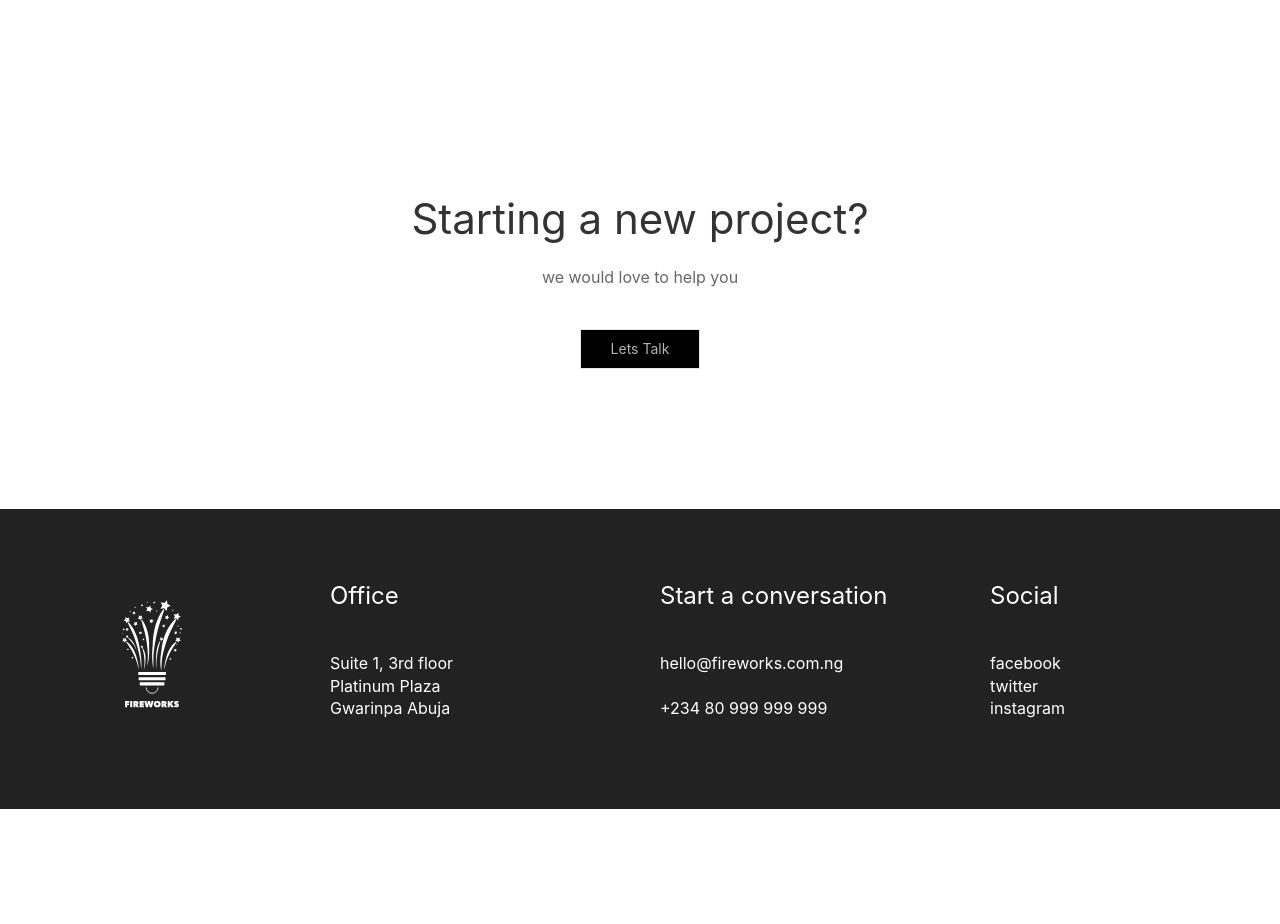
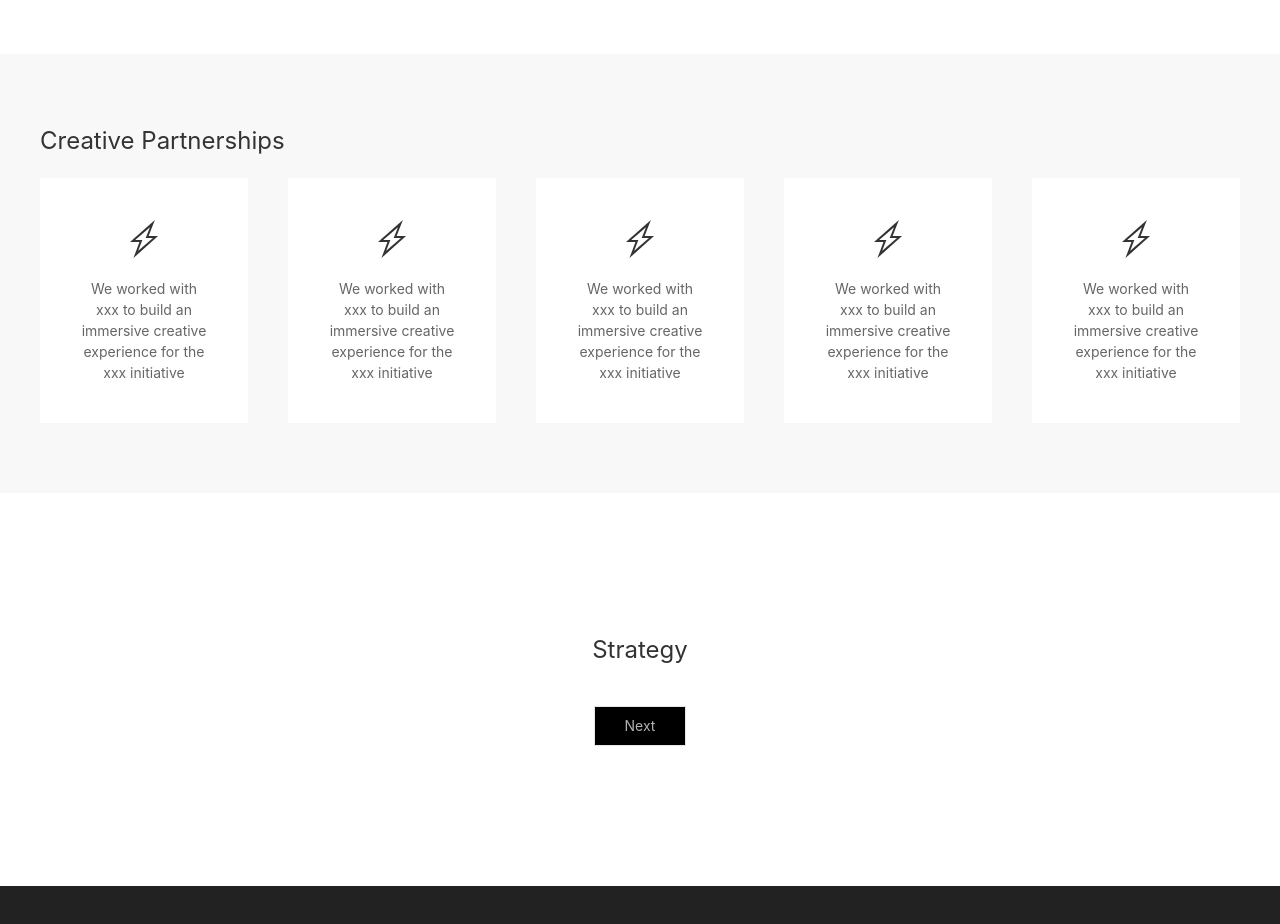
Before and after one commit to hightechgrace/fireworks-web, a React (Create React App) app: page /creative in a window 1280 px wide. Shown: the part 2040-2964 px from the top of the page. Before the commit the page ends 2849 px from the top, so only its background shows below. Built offline with nearby package versions, Linux system fonts and the light colour scheme.

Commit message:
add custom styling

```diff
--- a/src/components/App.js
+++ b/src/components/App.js
@@ -11,7 +11,7 @@ class App extends Component {
             <source src={vid} type="video/mp4" />
           </video>
           <div class="uk-overlay uk-dark uk-position-center">
-            <img style={{ marginRight: 'auto', marginLeft: 'auto', display: 'block' }} src={logo} width='400' />
+            <img className='app-logo' src={logo} width='400' />
 
             <h3 className='uk-text-center'>By combining Storytelling (the oldest form of communication) and <br />
               Technology (the art, craft and skills of using science to solve problems) <br />
--- a/src/components/Creative.js
+++ b/src/components/Creative.js
@@ -17,7 +17,7 @@ class Home extends Component {
                             <div className="uk-width-1-4@m">
                                 <h4>Creative</h4>
 
-                                <div className="uk-card uk-light uk-card-default uk-card-body uk-margin-large-top uk-text-left" style={{ backgroundColor: '#000' }}>
+                                <div className="uk-card uk-light uk-card-default uk-card-body uk-margin-large-top uk-text-left black-bg">
                                     <h3>Creative <br />
                                         Contents that work</h3>
                                 </div>
@@ -33,8 +33,8 @@ class Home extends Component {
 
                         <h3>
                             Our goal is to create content that works. Our team of creatives (writers, designers, art directors, editors, animators, directors and producers) all work together to produce quality content for every digital platform.</h3>
-                        <div className='uk-margins' style={{ width: '10%', borderBottom: '3px solid #FF3860' }}></div>
-                        <button className="uk-margin-top uk-button uk-button-large uk-text-capitalize uk-light" style={{ backgroundColor: '#000' }}>Explore</button>
+                        <div className='uk-margins red-bar'></div>
+                        <button className="uk-margin-top uk-button uk-button-large uk-text-capitalize uk-light black-btn">Explore</button>
 
                     </div>
                 </div>
@@ -69,11 +69,52 @@ class Home extends Component {
                         </div>
                     </div>
                 </div>
+
+                <div className="uk-section uk-section-muted">
+                    <div className="uk-container">
+                        <h3>Creative Partnerships</h3>
+
+                        <div className="uk-child-width-1-5@s uk-text-center" data-uk-grid>
+                            <div>
+                                <div className="no-shadow uk-card uk-card-default uk-card-body">
+                                <h5><span data-uk-icon="icon: bolt; ratio: 2"></span></h5>
+                                <p className='uk-text-small'>We worked with xxx to build an immersive creative experience for the xxx initiative</p>
+                                </div>
+                            </div>
+                            <div>
+                                <div className="no-shadow uk-card uk-card-default uk-card-body">
+                                <h5><span data-uk-icon="icon: bolt; ratio: 2"></span></h5>
+                                <p className='uk-text-small'>We worked with xxx to build an immersive creative experience for the xxx initiative</p>
+                                </div>
+                            </div>
+                            <div>
+                                <div className="no-shadow uk-card uk-card-default uk-card-body">
+                                <h5><span data-uk-icon="icon: bolt; ratio: 2"></span></h5>
+                                <p className='uk-text-small'>We worked with xxx to build an immersive creative experience for the xxx initiative</p>
+                                </div>
+                            </div>
+                            <div>
+                                <div className="no-shadow uk-card uk-card-default uk-card-body">
+                                <h5><span data-uk-icon="icon: bolt; ratio: 2"></span></h5>
+                                <p className='uk-text-small'>We worked with xxx to build an immersive creative experience for the xxx initiative</p>
+                                </div>
+                            </div>
+                            <div>
+                                <div className="no-shadow uk-card uk-card-default uk-card-body">
+                                <h5><span data-uk-icon="icon: bolt; ratio: 2"></span></h5>
+                                <p className='uk-text-small'>We worked with xxx to build an immersive creative experience for the xxx initiative</p>
+                                </div>
+                            </div>
+
+                        </div>
+                    </div>
+                </div>
+
+
                 <div className="uk-section uk-section-large ">
                     <div className="uk-container uk-text-center">
-                        <h1 className='uk-heading-primary'> Starting a new project?</h1>
-                        <p>we would love to help you </p>
-                        <button className="uk-margin-top uk-button uk-button-default uk-text-capitalize uk-light" style={{ backgroundColor: '#000' }}>Lets Talk</button>
+                        <h3 className=''> Strategy</h3>
+                        <button className="uk-margin-top uk-button uk-button-default uk-text-capitalize uk-light" style={{ backgroundColor: '#000' }}>Next</button>
 
                     </div>
                 </div>
--- a/src/components/Home.js
+++ b/src/components/Home.js
@@ -27,20 +27,20 @@ class Home extends Component {
                     </div>
                 </div>
                 <div className="uk-section uk-section-secondary uk-light">
-                    <div className="uk-container" style={{ minHeight: '80vH' }}>
+                    <div className="uk-container home-view">
                         <h3>OUR BRANDS </h3>
                         <div className="uk-child-width-1-2@m uk-text-center uk-grid-match" data-uk-grid>
                             <div className=''>
                                 <div className="uk-inline" >
                                     <img src={young} alt="" />
                                     <div className=''>
-                                        <div className=" uk-width-medium uk-card uk-card-default uk-padding-small uk-position-center-left uk-text-left" style={{ left: '20px', marginTop: '170px' }}>
+                                        <div className=" uk-width-medium uk-card uk-card-default uk-padding-small uk-position-center-left uk-text-left brand-card">
                                             <div className='uk-padding-small'>
-                                                <img src={young_logo} width='100' />
+                                                <img src={young_logo} width='100' alt=''/>
                                                 <p>news, pop culture and lifestyle magazine. the voice of a movement, expressing the passions and narrative of a generation that refuses to be left behind</p>
 
-                                                <div className='uk-margins' style={{ width: '50%', borderBottom: '3px solid #FF3860' }}></div>
-                                                <button className="uk-margin-top uk-button uk-button-default uk-text-capitalize" style={{ backgroundColor: '#000' }}>Explore</button>
+                                                <div className='uk-margins red-card-bar'></div>
+                                                <button className="uk-margin-top uk-button uk-button-default uk-text-capitalize black-btn">Explore</button>
                                             </div>
                                         </div>
                                     </div>
@@ -52,12 +52,12 @@ class Home extends Component {
                                     <div className="uk-inline" >
                                         <img src={tori} alt="" />
                                         <div>
-                                            <div className=" uk-width-medium uk-card uk-card-default uk-padding-small uk-position-center-left uk-text-left" style={{ left: '20px', marginTop: '170px' }}>
+                                            <div className=" uk-width-medium uk-card uk-card-default uk-padding-small uk-position-center-left uk-text-left brand-card">
                                                 <div className='uk-padding-small'>
-                                                    <img src={tori_logo} width='130' />
+                                                    <img src={tori_logo} width='130' alt=''/>
                                                     <p>toritori tells Nigeria’s story by telling Nigerians’ stories through documentary, articles, videography and photography.<br /><br /><br /><br /></p>
-                                                    <div className='uk-margins' style={{ width: '50%', borderBottom: '3px solid #FF3860' }}></div>
-                                                    <button className="uk-margin-top uk-button uk-button-default uk-text-capitalize" style={{ backgroundColor: '#000' }}>Explore</button>
+                                                    <div className='uk-margins red-card-bar'></div>
+                                                    <button className="uk-margin-top uk-button uk-button-default uk-text-capitalize black-btn">Explore</button>
                                                 </div>
                                             </div>
                                         </div>
@@ -161,7 +161,7 @@ class Home extends Component {
                     <div className="uk-container uk-text-center">
                         <h1 class='uk-heading-primary'> Starting a new project?</h1>
                         <p>we would love to help you </p>
-                        <button className="uk-margin-top uk-button uk-button-default uk-text-capitalize uk-light" style={{ backgroundColor: '#000' }}>Lets Talk</button>
+                        <button className="uk-margin-top uk-button uk-button-default uk-text-capitalize uk-light black-btn">Lets Talk</button>
 
                     </div>
                 </div>
--- /dev/null
+++ b/src/custom.css
@@ -0,0 +1,38 @@
+/* Custom Styling */
+.app-logo{
+    margin-right: auto !important;
+    margin-left: auto !important;
+    display: block !important;
+}
+
+.home-view{
+    min-height: 80vH !important;
+}
+
+.brand-card{
+    left: 20px !important;
+    margin-top: 170px !important;
+}
+
+.black-btn{
+    background-color: #000 !important;
+}
+
+.black-bg{
+    background-color: #000 !important;
+}
+
+.red-card-bar{
+    width: 50% !important;
+    border-bottom: 3px solid #FF3860 !important;
+}
+
+.red-bar{
+    width: 10% !important;
+    border-bottom: 3px solid #FF3860 !important;
+}
+
+.no-shadow{
+    -webkit-box-shadow: none !important;
+    box-shadow: none !important;
+}
--- a/src/index.js
+++ b/src/index.js
@@ -8,6 +8,7 @@ import Home from './components/Home';
 import Creative from './components/Creative';
 import registerServiceWorker from './registerServiceWorker';
 import { BrowserRouter as Router, Route, Switch } from "react-router-dom";
+import '../src/custom.css'
 UIkit.use(Icons);
 
 const Fireworks = () => {
```
